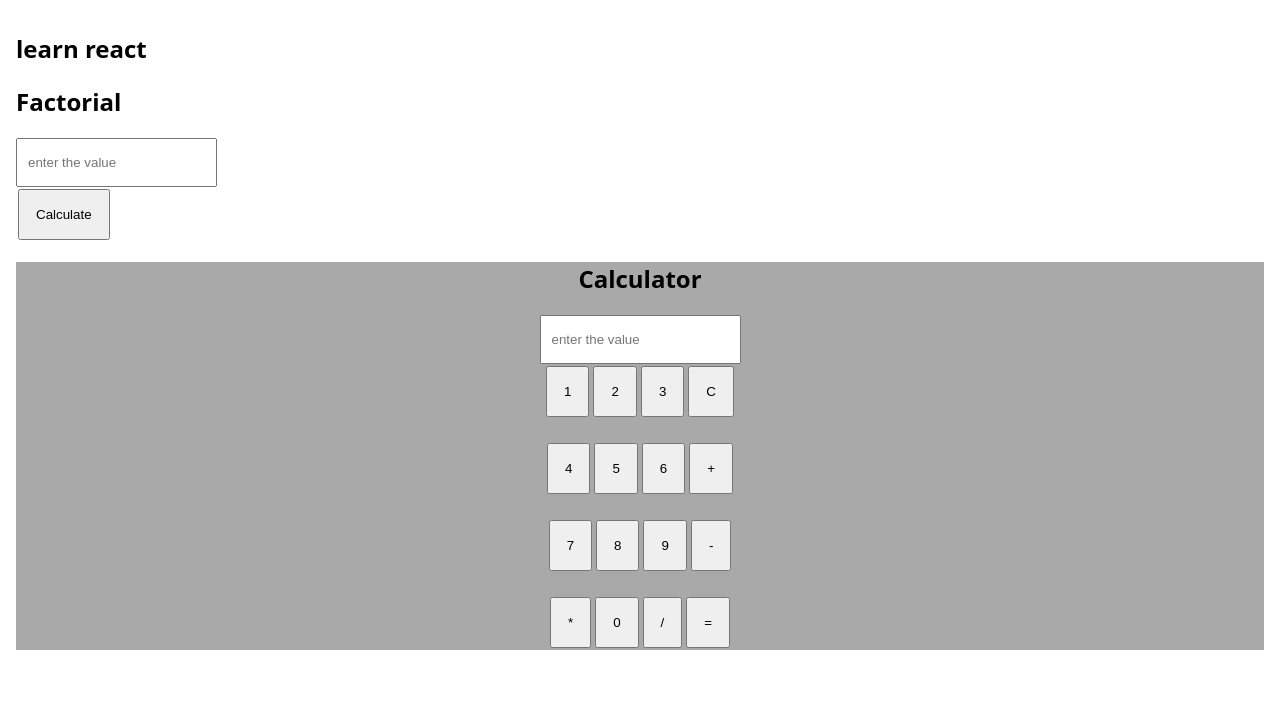
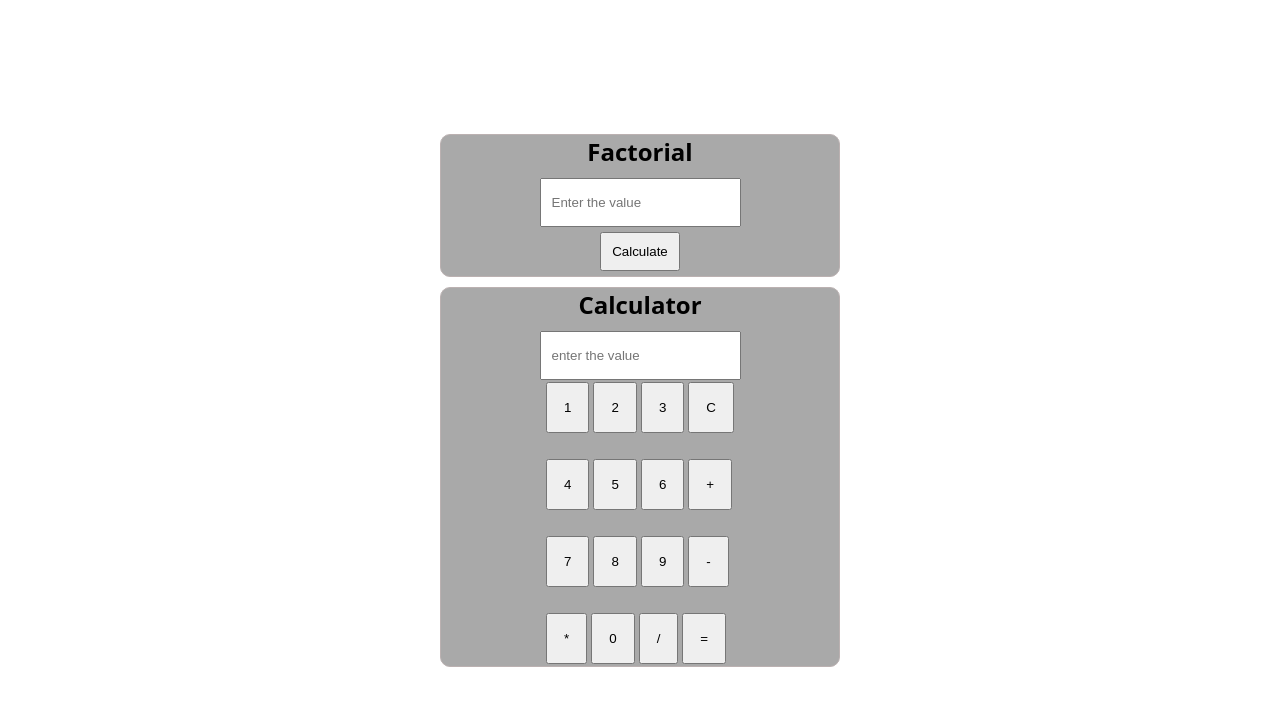
Before and after one commit to chunchusangeetha/password, a React (Create React App) app in the folder react-app/: page / in a window 1280 px wide. Shown: the top 706 px of the page. Built offline with nearby package versions, Linux system fonts and the light colour scheme.

Commit message:
added css

```diff
--- a/react-app/src/App.css
+++ b/react-app/src/App.css
@@ -1,4 +1,3 @@
-
 * {
   box-sizing: border-box;
 }
@@ -8,22 +7,62 @@ body {
   padding: 1rem;
   font-family: system-ui, sans-serif;
   color: black;
-  background-color: white;
+  display: flex;
+  justify-content: center;
+  align-items: center;
+  height: 100vh;
+  flex-direction: column;
 }
 
-h1 {
-  font-weight: 800;
-  font-size: 1.5rem;
+h1,
+h2 {
+  text-align: center;
+  margin: 0;
 }
 
 button {
   padding: 16px;
   margin: 2px;
 }
+
 input {
   padding: 15px 10px;
 }
+
 .main {
-  text-align: center;
   background-color: darkgray;
+  border: 1px solid rgb(187, 177, 177);
+  border-radius: 10px;
+  margin-top: 10px;
+  width: 400px;
+
 }
+
+.factorial {
+  background-color: darkgray;
+  border: 1px solid rgb(187, 177, 177);
+  border-radius: 10px;
+  width: 400px;
+}
+
+.factorial-input {
+  display: flex;
+  flex-direction: column;
+  justify-content: center;
+  align-items: center;
+  margin-top: 10px;
+}
+
+.factorial-input button {
+  margin: 5px;
+  padding: 10px;
+}
+
+.calculator {
+  padding: 0;
+  margin-top: 10px;
+  display: flex;
+  justify-content: center;
+  align-items: center;
+  flex-direction: column;
+}
--- a/react-app/src/App.js
+++ b/react-app/src/App.js
@@ -6,7 +6,6 @@ import Calculator from './Calculator';
 function App() {
   return (
     <div className="App">
-      <h1>learn react</h1>
        <Factorial />
        <Calculator />
     </div>
--- a/react-app/src/Calculator.js
+++ b/react-app/src/Calculator.js
@@ -13,7 +13,7 @@ export default function Calculator() {
   return (
     <div className="main">
       <h2>Calculator</h2>
-      <div>
+      <div className="calculator">
         <div>
           <input
             type="text"
--- a/react-app/src/Factorial.js
+++ b/react-app/src/Factorial.js
@@ -1,31 +1,36 @@
-import React from "react";
+import React, { useState } from "react";
+
 export default function Factorial() {
-    const [value, setValue] = React.useState("");
+    const [value, setValue] = useState("");
+    const [num, setNum] = useState("");
+
     const factorialclick = (event) => {
         event.preventDefault();
-        let num = document.querySelector("input").value;
         let fact = 1;
         for (let i = 1; i <= num; i++) {
             fact = fact * i;
         }
-        setValue("Factorial of " + num + " is " + fact);
-        document.querySelector("input").value = "";
-        //alert("Factorial of " + num + " is " + fact);
-        //console.log("Factorial clicked");
-    }
+        if (num) {
+            setValue("Factorial of " + num + " is " + fact);
+            setNum("");
+        }else {
+            setValue("Please enter a number");
+        }
+    };
 
     return (
-        <div>
+        <div className="factorial">
             <h2>Factorial</h2>
-            <div>
-                <input type="text" placeholder="enter the value" />
-            </div>
-            <div>
+            <div className="factorial-input">
+                <input
+                    type="text"
+                    placeholder="Enter the value"
+                    value={num}
+                    onChange={(e) => setNum(e.target.value)} // Update state on input change
+                />
                 <button onClick={factorialclick}>Calculate</button>
-            </div>
-            <div>
-                <p>{value}</p>
+                {value && <p>{value}</p>}
             </div>
         </div>
-    )
+    );
 }
```
